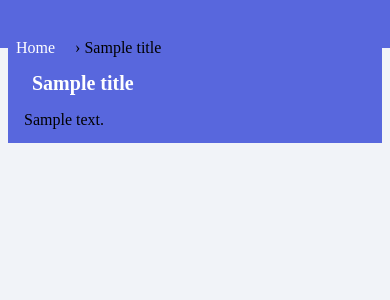
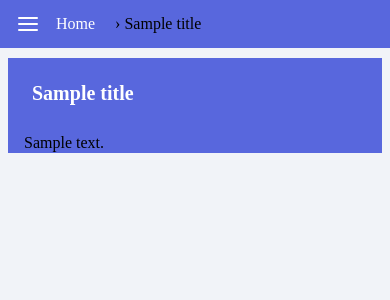
Before and after one commit to ChanMo/django-juss, a Django app: template templates/admin/base.html in a window 390 px wide. Shown: the top 300 px of the page. Run offline with Django 3.2, Linux system fonts and the light colour scheme; the template is opened without the code that fills it: most values are stand-ins (such as "Sample title", 1, 10 or a date in 2020); some libraries are stand-ins or nearby versions.

Commit message:
add left toggle

```diff
--- a/static/juss/juss.css
+++ b/static/juss/juss.css
@@ -197,11 +197,12 @@
 /** juss **/
 
 #container {
+  display: flex;
 }
 #left-box {
-  position: fixed;
-  top: 0;
-  left: 0;
+  //position: fixed;
+  //top: 0;
+  //left: 0;
   width: 280px;
   min-width: 280px;
   height: 100vh;
@@ -254,11 +255,15 @@
   border-radius: 0 2rem 2rem 0;
 }
 #right-box {
-  margin-left: 280px;
+  flex: 1;
+  max-width: 100%;
   box-sizing: border-box;
+  position: relative;
 }
 
 #content {
+  position: relative;
+  margin-top: 3.5rem;
   padding: 0;
 }
 #inner {
@@ -270,9 +275,8 @@
 }
 #content h1 {
   color: var(--white);
-  margin: 3.5rem 0 0;
   background-color: var(--primary);
-  padding: 2rem 2rem 4rem;
+  padding: 2rem 2rem 3rem;
   font-size: 1.25rem;
 }
 #content-main .object-tools {
@@ -385,6 +389,17 @@
   display: flex;
   align-items: center;
   justify-content: space-between;
+}
+.header_fullwidth {
+  width: 100% !important;
+}
+.header__left {
+  display: flex;
+  align-items: center;
+}
+#left_toggle {
+  display: flex;
+  align-items: center;
 }
 
 .breadcrumbs {
@@ -531,8 +546,17 @@
 }
 
 @media (max-width:768px) {
+  #container {
+    overflow: hidden;
+  }
   #left-box {
-    display: none !important;
+    //position: fixed;
+    //top: 0;
+    //left: 0;
+    //width: 80%;
+    //height: 100vh;
+    //z-index: 99;
+    display: none;
   }
   #right-box {
     margin-left: 0 !important;
@@ -540,11 +564,15 @@
   #header2 {
     height: 3rem;
     line-height: 3rem;
-    width: 100% !important;
     background-color: var(--primary) !important;
-    padding: 0 !important;
+    padding: 0 1rem !important;
+    width: 100%;
+    overflow: hidden;
   }
   #header2 a {
+    color: var(--white) !important;
+  }
+  #header svg {
     color: var(--white) !important;
   }
   .aligned .form-row > div {
@@ -553,8 +581,10 @@
   #user-tools2{
     display: none !important;
   }
+  #content {
+    margin-top: 3.1rem !important;
+  }
   #content h1 {
-    margin-top: 3rem;
     padding: 1.5rem 1.5rem 3rem;
   }
   .object-tools {
@@ -571,6 +601,9 @@
   }
   .dashboard #content-related {
     margin-left: 0;
+  }
+  fieldset {
+    min-inline-size: auto !important;
   }
 }
 
--- a/static/juss/juss.js
+++ b/static/juss/juss.js
@@ -45,3 +45,24 @@
   }
 }
 }
+
+
+/**
+ * left toggle
+ */
+var toggle = Cookies.get('left-toggle');
+if(toggle) {
+  django.jQuery("#left-box").hide();
+  django.jQuery("#header2").addClass("header_fullwidth");
+}
+django.jQuery("#left_toggle").on("click", function(e) {
+  if(django.jQuery("#header2").hasClass("header_fullwidth")) {
+    Cookies.remove('left-toggle');
+    django.jQuery("#left-box").show();
+    django.jQuery("#header2").removeClass("header_fullwidth");
+  } else {
+    Cookies.set('left-toggle', 'true');
+    django.jQuery("#left-box").hide();
+    django.jQuery("#header2").addClass("header_fullwidth");
+  }
+});
```
